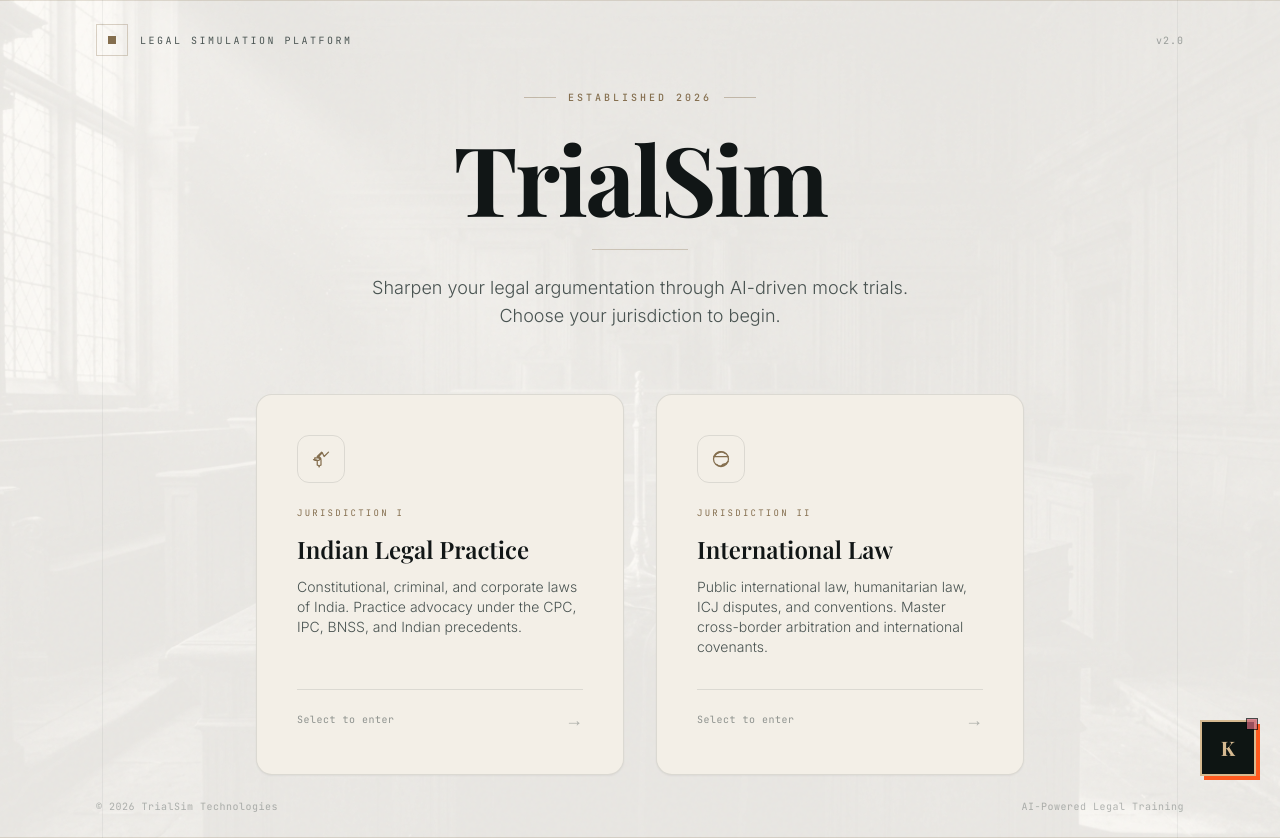
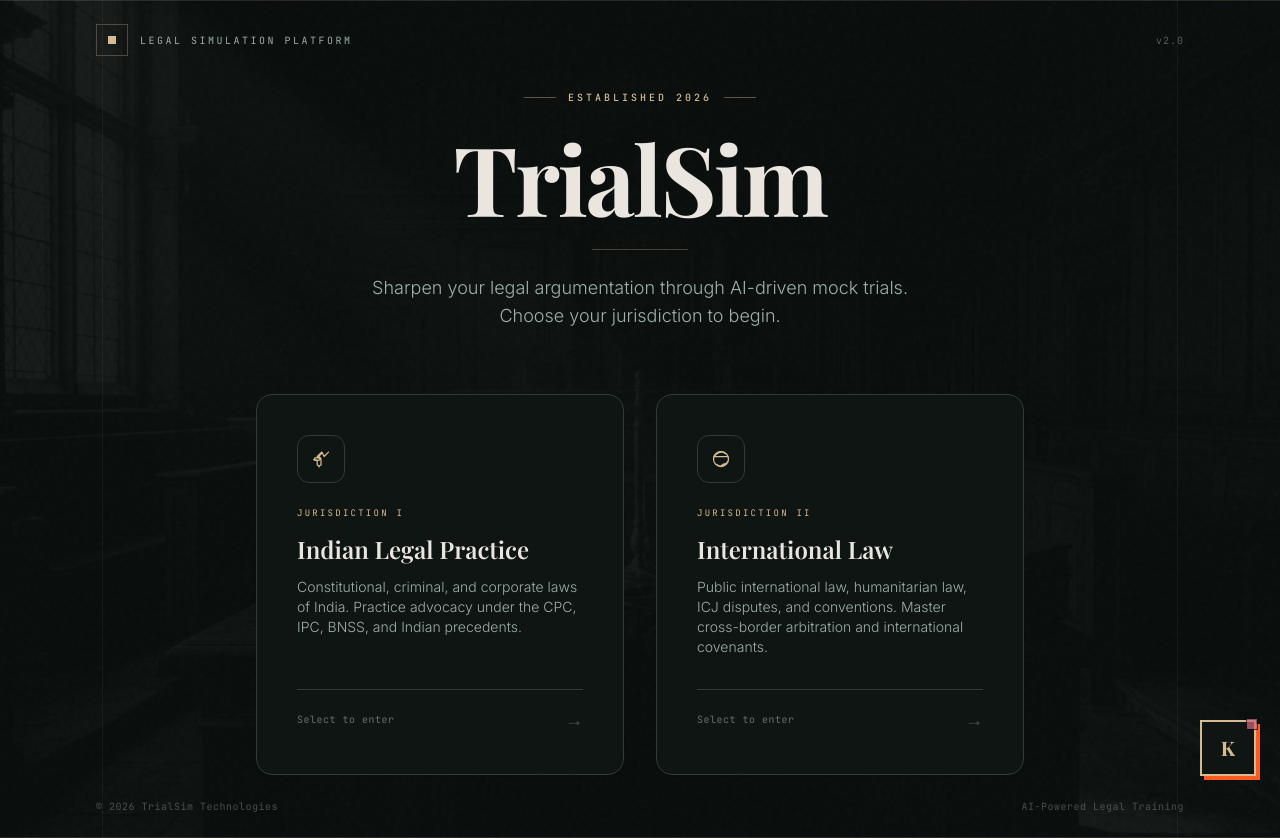
Before and after one commit to Ravs0/Legal-Trial, a React (Vite) app: page /#/landing in a window 1280 px wide. Built offline with nearby package versions, Linux system fonts and the light colour scheme; a web font is replaced by a local one.

Commit message:
style: revert LandingScreen to dark theme with bundled dark courtroom vignette

```diff
--- a/screens/LandingScreen.tsx
+++ b/screens/LandingScreen.tsx
@@ -25,30 +25,30 @@ const LandingScreen: React.FC = () => {
   };
 
   return (
-    <div className="min-h-screen flex flex-col bg-[#FCFAF6] text-[#111616] relative overflow-hidden noise-overlay">
+    <div className="min-h-screen flex flex-col bg-brand-bg-primary text-brand-text-primary relative overflow-hidden noise-overlay">
       {/* Background vignette of courtroom */}
       <div
-        className="absolute inset-0 bg-cover bg-center opacity-[0.08] mix-blend-luminosity pointer-events-none"
+        className="absolute inset-0 bg-cover bg-center opacity-[0.06] mix-blend-luminosity pointer-events-none"
         style={{ backgroundImage: `url(${courtroomLuxury})` }}
       />
 
       {/* Decorative geometric elements */}
-      <div className="absolute top-0 left-0 right-0 h-px bg-[#846E4E]/20" />
-      <div className="absolute bottom-0 left-0 right-0 h-px bg-[#846E4E]/20" />
-      <div className="absolute top-0 bottom-0 left-[8%] w-px bg-[#111616]/5 hidden lg:block" />
-      <div className="absolute top-0 bottom-0 right-[8%] w-px bg-[#111616]/5 hidden lg:block" />
+      <div className="absolute top-0 left-0 right-0 h-px bg-brand-accent/15" />
+      <div className="absolute bottom-0 left-0 right-0 h-px bg-brand-accent/15" />
+      <div className="absolute top-0 bottom-0 left-[8%] w-px bg-brand-text-primary/5 hidden lg:block" />
+      <div className="absolute top-0 bottom-0 right-[8%] w-px bg-brand-text-primary/5 hidden lg:block" />
 
       {/* Top bar */}
       <header className="relative z-10 flex items-center justify-between px-6 sm:px-12 lg:px-24 py-6">
         <div className="flex items-center gap-3">
-          <div className="w-8 h-8 border border-[#846E4E]/30 flex items-center justify-center">
-            <div className="w-2 h-2 bg-[#846E4E]" />
+          <div className="w-8 h-8 border border-brand-accent/30 flex items-center justify-center">
+            <div className="w-2 h-2 bg-brand-accent" />
           </div>
-          <span className="text-[10px] font-mono text-[#495351] tracking-[0.25em] uppercase">
+          <span className="text-[10px] font-mono text-brand-text-secondary tracking-[0.25em] uppercase">
             Legal Simulation Platform
           </span>
         </div>
-        <span className="text-[10px] font-mono text-[#495351]/50 tracking-widest hidden sm:block">
+        <span className="text-[10px] font-mono text-brand-text-secondary/50 tracking-widest hidden sm:block">
           v2.0
         </span>
       </header>
@@ -60,21 +60,21 @@ const LandingScreen: React.FC = () => {
         <div className="text-center max-w-3xl mx-auto mb-12 lg:mb-16 animate-fadeInUp">
           <div className="inline-block mb-6">
             <div className="flex items-center gap-3">
-              <div className="h-px w-8 bg-[#846E4E]/40" />
-              <span className="text-[10px] font-mono text-[#846E4E] tracking-[0.3em] uppercase font-medium">
+              <div className="h-px w-8 bg-brand-accent/40" />
+              <span className="text-[10px] font-mono text-brand-accent tracking-[0.3em] uppercase font-medium">
                 Established 2026
               </span>
-              <div className="h-px w-8 bg-[#846E4E]/40" />
+              <div className="h-px w-8 bg-brand-accent/40" />
             </div>
           </div>
 
-          <h1 className="text-5xl sm:text-6xl lg:text-8xl font-serif font-bold tracking-tight text-[#111616] leading-[0.95] mb-6">
+          <h1 className="text-5xl sm:text-6xl lg:text-8xl font-serif font-bold tracking-tight text-brand-text-primary leading-[0.95] mb-6">
             {APP_NAME}
           </h1>
 
-          <div className="h-px w-24 bg-[#846E4E]/30 mx-auto mb-6" />
+          <div className="h-px w-24 bg-brand-accent/30 mx-auto mb-6" />
 
-          <p className="text-base sm:text-lg text-[#495351] font-light leading-relaxed max-w-xl mx-auto">
+          <p className="text-base sm:text-lg text-brand-text-secondary font-light leading-relaxed max-w-xl mx-auto">
             Sharpen your legal argumentation through AI-driven mock trials.
             Choose your jurisdiction to begin.
           </p>
@@ -86,34 +86,34 @@ const LandingScreen: React.FC = () => {
           {/* Indian Legal Practice */}
           <div
             onClick={() => handleModeSelection('indian')}
-            className="group relative bg-[#F3EFE7] border border-[#111616]/10 rounded-2xl p-8 sm:p-10 cursor-pointer transition-all duration-400 ease-out shadow-sm
-              hover:bg-white hover:border-[#846E4E]/40 hover:shadow-card hover:-translate-y-1 focus-ring"
+            className="group relative bg-brand-bg-secondary border border-brand-border rounded-2xl p-8 sm:p-10 cursor-pointer transition-all duration-400 ease-out shadow-sm
+              hover:bg-brand-bg-primary hover:border-brand-accent/40 hover:shadow-card hover:-translate-y-1 focus-ring"
             role="button"
             tabIndex={0}
             onKeyDown={(e) => { if (e.key === 'Enter' || e.key === ' ') { e.preventDefault(); handleModeSelection('indian'); } }}
           >
             <div className="flex flex-col h-full">
-              <div className="w-12 h-12 border border-[#111616]/10 rounded-xl flex items-center justify-center mb-6 group-hover:border-[#846E4E]/40 group-hover:bg-[#F3EFE7] transition-all duration-300">
-                <GavelMinimalIcon className="h-5 w-5 text-[#846E4E]" />
+              <div className="w-12 h-12 border border-brand-border rounded-xl flex items-center justify-center mb-6 group-hover:border-brand-accent/40 group-hover:bg-brand-bg-secondary transition-all duration-300">
+                <GavelMinimalIcon className="h-5 w-5 text-brand-accent" />
               </div>
 
-              <span className="text-[9px] font-mono text-[#846E4E] tracking-[0.25em] uppercase mb-3 block">
+              <span className="text-[9px] font-mono text-brand-accent tracking-[0.25em] uppercase mb-3 block">
                 Jurisdiction I
               </span>
 
-              <h3 className="text-xl sm:text-2xl font-serif font-semibold text-[#111616] mb-3 group-hover:text-[#846E4E] transition-colors duration-300">
+              <h3 className="text-xl sm:text-2xl font-serif font-semibold text-brand-text-primary mb-3 group-hover:text-brand-accent transition-colors duration-300">
                 Indian Legal Practice
               </h3>
 
-              <p className="text-xs sm:text-sm text-[#495351] leading-relaxed font-light mb-8 flex-grow">
+              <p className="text-xs sm:text-sm text-brand-text-secondary leading-relaxed font-light mb-8 flex-grow">
                 Constitutional, criminal, and corporate laws of India. Practice advocacy under the CPC, IPC, BNSS, and Indian precedents.
               </p>
 
-              <div className="flex items-center justify-between pt-4 border-t border-[#111616]/10">
-                <span className="text-[10px] font-mono text-[#495351]/60 tracking-wider group-hover:text-[#846E4E]/70 transition-colors">
+              <div className="flex items-center justify-between pt-4 border-t border-brand-border">
+                <span className="text-[10px] font-mono text-brand-text-secondary/60 tracking-wider group-hover:text-brand-accent/70 transition-colors">
                   Select to enter
                 </span>
-                <span className="text-[#495351]/40 group-hover:text-[#846E4E] group-hover:translate-x-1 transition-all duration-300 text-lg">
+                <span className="text-brand-text-secondary/40 group-hover:text-brand-accent group-hover:translate-x-1 transition-all duration-300 text-lg">
                   &rarr;
                 </span>
               </div>
@@ -123,34 +123,34 @@ const LandingScreen: React.FC = () => {
           {/* International Law Practice */}
           <div
             onClick={() => handleModeSelection('international')}
-            className="group relative bg-[#F3EFE7] border border-[#111616]/10 rounded-2xl p-8 sm:p-10 cursor-pointer transition-all duration-400 ease-out shadow-sm
-              hover:bg-white hover:border-[#846E4E]/40 hover:shadow-card hover:-translate-y-1 focus-ring"
+            className="group relative bg-brand-bg-secondary border border-brand-border rounded-2xl p-8 sm:p-10 cursor-pointer transition-all duration-400 ease-out shadow-sm
+              hover:bg-brand-bg-primary hover:border-brand-accent/40 hover:shadow-card hover:-translate-y-1 focus-ring"
             role="button"
             tabIndex={0}
             onKeyDown={(e) => { if (e.key === 'Enter' || e.key === ' ') { e.preventDefault(); handleModeSelection('international'); } }}
           >
             <div className="flex flex-col h-full">
-              <div className="w-12 h-12 border border-[#111616]/10 rounded-xl flex items-center justify-center mb-6 group-hover:border-[#846E4E]/40 group-hover:bg-[#F3EFE7] transition-all duration-300">
-                <GlobeMinimalIcon className="h-5 w-5 text-[#846E4E]" />
+              <div className="w-12 h-12 border border-brand-border rounded-xl flex items-center justify-center mb-6 group-hover:border-brand-accent/40 group-hover:bg-brand-bg-secondary transition-all duration-300">
+                <GlobeMinimalIcon className="h-5 w-5 text-brand-accent" />
               </div>
 
-              <span className="text-[9px] font-mono text-[#846E4E] tracking-[0.25em] uppercase mb-3 block">
+              <span className="text-[9px] font-mono text-brand-accent tracking-[0.25em] uppercase mb-3 block">
                 Jurisdiction II
               </span>
 
-              <h3 className="text-xl sm:text-2xl font-serif font-semibold text-[#111616] mb-3 group-hover:text-[#846E4E] transition-colors duration-300">
+              <h3 className="text-xl sm:text-2xl font-serif font-semibold text-brand-text-primary mb-3 group-hover:text-brand-accent transition-colors duration-300">
                 International Law
               </h3>
 
-              <p className="text-xs sm:text-sm text-[#495351] leading-relaxed font-light mb-8 flex-grow">
+              <p className="text-xs sm:text-sm text-brand-text-secondary leading-relaxed font-light mb-8 flex-grow">
                 Public international law, humanitarian law, ICJ disputes, and conventions. Master cross-border arbitration and international covenants.
               </p>
 
-              <div className="flex items-center justify-between pt-4 border-t border-[#111616]/10">
-                <span className="text-[10px] font-mono text-[#495351]/60 tracking-wider group-hover:text-[#846E4E]/70 transition-colors">
+              <div className="flex items-center justify-between pt-4 border-t border-brand-border">
+                <span className="text-[10px] font-mono text-brand-text-secondary/60 tracking-wider group-hover:text-brand-accent/70 transition-colors">
                   Select to enter
                 </span>
-                <span className="text-[#495351]/40 group-hover:text-[#846E4E] group-hover:translate-x-1 transition-all duration-300 text-lg">
+                <span className="text-brand-text-secondary/40 group-hover:text-brand-accent group-hover:translate-x-1 transition-all duration-300 text-lg">
                   &rarr;
                 </span>
               </div>
@@ -161,10 +161,10 @@ const LandingScreen: React.FC = () => {
 
       {/* Footer */}
       <footer className="relative z-10 flex items-center justify-between px-6 sm:px-12 lg:px-24 py-6">
-        <span className="text-[10px] font-mono text-[#495351]/40 tracking-wider">
+        <span className="text-[10px] font-mono text-brand-text-secondary/40 tracking-wider">
           &copy; 2026 TrialSim Technologies
         </span>
-        <span className="text-[10px] font-mono text-[#495351]/40 tracking-wider hidden sm:block">
+        <span className="text-[10px] font-mono text-brand-text-secondary/40 tracking-wider hidden sm:block">
           AI-Powered Legal Training
         </span>
       </footer>
```
